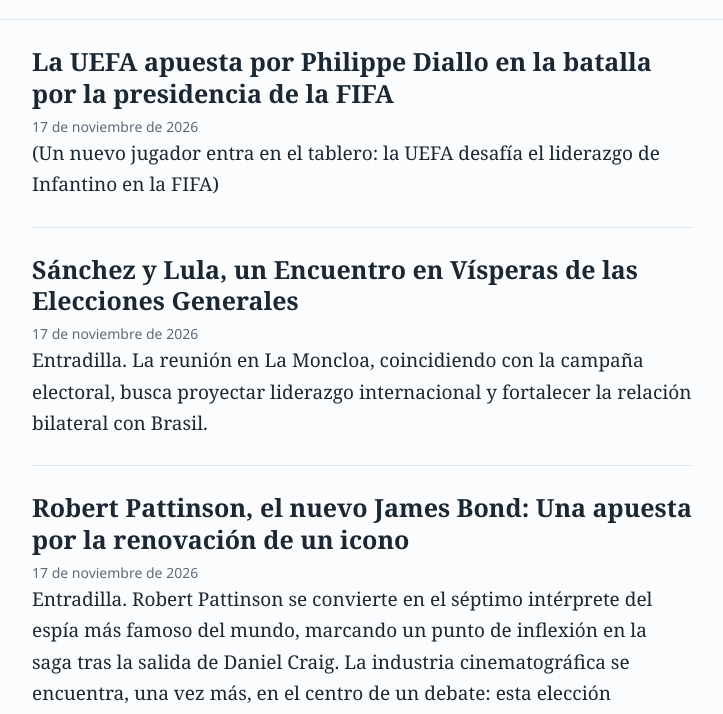
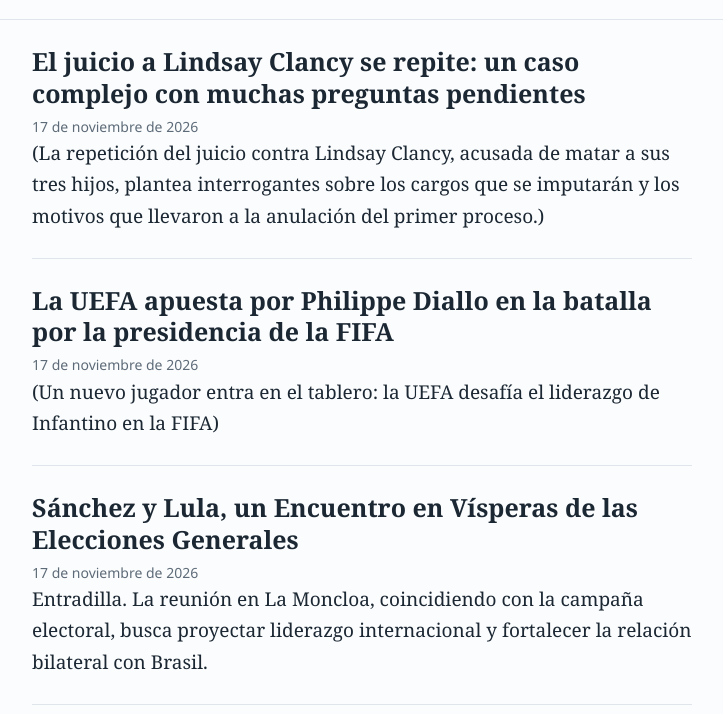
Before and after one commit to danopan23-cpu/blog, a plain HTML site: page index.html in a window 1280 px wide. Shown: the part 61-775 px from the top of the page, without its empty margins (278-1001 px from the left). Drawn offline with Linux system fonts and the light colour scheme.

Commit message:
Actualiza la portada

```diff
--- a/index.html
+++ b/index.html
@@ -10,6 +10,7 @@
 <header class="cabecera"><div class="ancho"><a href="index.html">Mi blog</a></div></header>
 <main class="ancho">
 <div class="lista">
+<article><h2><a href="posts/2026-11-17-el-juicio-a-lindsay-clancy-se-repite-un-caso-complejo-con-mu-1cae37.html">El juicio a Lindsay Clancy se repite: un caso complejo con muchas preguntas pendientes</a></h2><p class="fecha">17 de noviembre de 2026</p><p>(La repetición del juicio contra Lindsay Clancy, acusada de matar a sus tres hijos, plantea interrogantes sobre los cargos que se imputarán y los motivos que llevaron a la anulación del primer proceso.)</p></article>
 <article><h2><a href="posts/2026-11-17-la-uefa-apuesta-por-philippe-diallo-en-la-batalla-por-la-pre-6205b7.html">La UEFA apuesta por Philippe Diallo en la batalla por la presidencia de la FIFA</a></h2><p class="fecha">17 de noviembre de 2026</p><p>(Un nuevo jugador entra en el tablero: la UEFA desafía el liderazgo de Infantino en la FIFA)</p></article>
 <article><h2><a href="posts/2026-11-17-sanchez-y-lula-un-encuentro-en-visperas-de-las-elecciones-ge-20ce76.html">Sánchez y Lula, un Encuentro en Vísperas de las Elecciones Generales</a></h2><p class="fecha">17 de noviembre de 2026</p><p>Entradilla. La reunión en La Moncloa, coincidiendo con la campaña electoral, busca proyectar liderazgo internacional y fortalecer la relación bilateral con Brasil.</p></article>
 <article><h2><a href="posts/2026-11-17-robert-pattinson-el-nuevo-james-bond-una-apuesta-por-la-reno-524c92.html">Robert Pattinson, el nuevo James Bond: Una apuesta por la renovación de un icono</a></h2><p class="fecha">17 de noviembre de 2026</p><p>Entradilla. Robert Pattinson se convierte en el séptimo intérprete del espía más famoso del mundo, marcando un punto de inflexión en la saga tras la salida de Daniel Craig. La industria cinematográfica se encuentra, una vez más, en el centro de un debate: esta elección representa un intento de revitalizar un personaje icónico y atraer a un público más amplio.</p></article>
```
